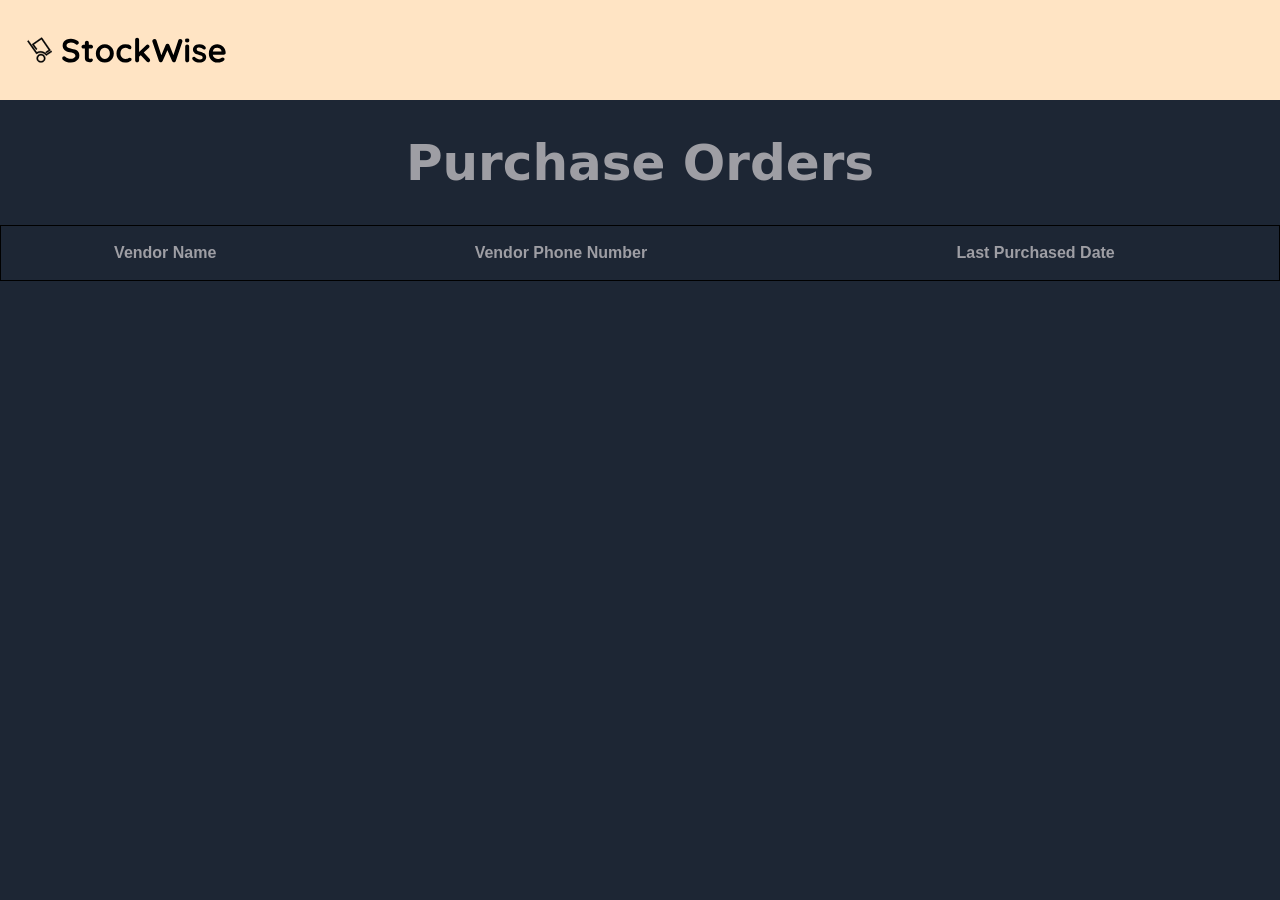
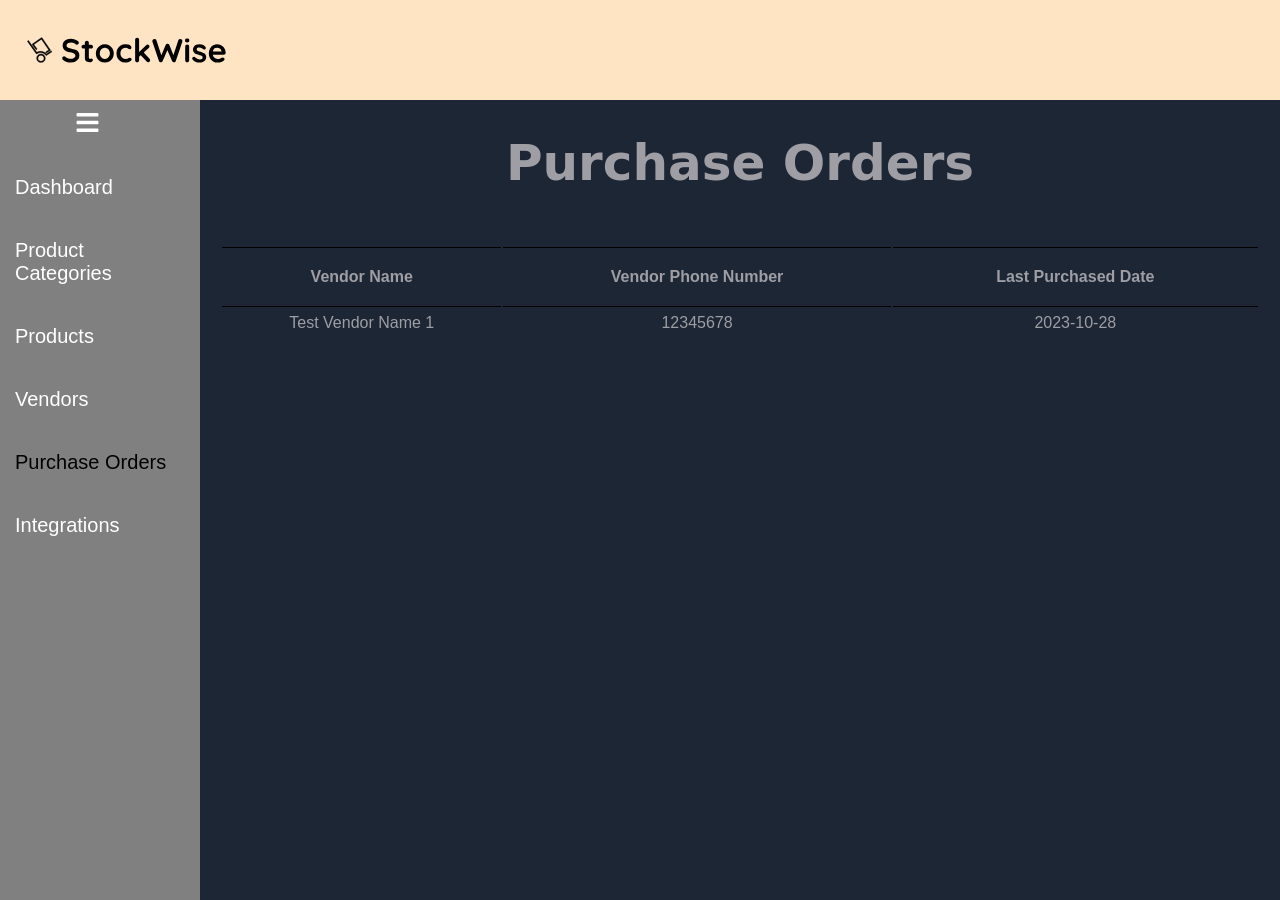
Before and after one commit to pujaKumari15/StockWise, a React (Create React App) app in the folder frontend/stockwise-frontend/: page /purchaseorders in a window 1280 px wide. Before the commit the page ends 800 px from the top, so only its background shows below. Built offline with nearby package versions, Linux system fonts and the light colour scheme; no server answers.

Commit message:
updating purchase orders

```diff
--- /dev/null
+++ b/frontend/stockwise-frontend/src/pages/purchaseorders/Purchaseorders.css
@@ -0,0 +1,21 @@
+.orderList {
+    display: flex;
+    margin: auto;
+}
+
+.orderTable {
+    border: 0px solid blue;
+    align-items: center;
+    padding: 20px;
+    width: 100%;
+}
+
+.orderTable thead th {
+    border: 1px black;
+    border-style: solid none;
+    padding: 20px 40px;
+}
+
+.orderTable tbody tr td {
+    padding: 5px;
+}
--- a/frontend/stockwise-frontend/src/pages/purchaseorders/Purchaseorders.jsx
+++ b/frontend/stockwise-frontend/src/pages/purchaseorders/Purchaseorders.jsx
@@ -1,8 +1,12 @@
 import React, { useEffect, useState } from 'react';
 import axios from 'axios';
+import Sidebar from "../../components/sidebar/Sidebar";
+import './Purchaseorders.css';
 
 function PurchaseOrders() {
-  const [purchaseOrders, setPurchaseOrders] = useState([]);
+  const [purchaseOrders, setPurchaseOrders] = useState([
+  { "id": 123, "mobileNumber": 12345678, "vendorName": "Test Vendor Name 1", "lastPurchaseDate": '2023-10-28'}]);
+
 
   useEffect(() => {
     axios.get('/purchase_orders')
@@ -21,16 +25,30 @@ function PurchaseOrders() {
   }, []);
 
   return (
-    <div>
+  <>
+      <Sidebar/>
       <h1>Purchase Orders</h1>
-      <table>
+      <div className="orderList">
+      <table className="orderTable">
+      <thead>
           <tr>
             <th>Vendor Name</th>
             <th>Vendor Phone Number</th>
             <th>Last Purchased Date</th>
           </tr>
+          </thead>
+        <tbody>
+        {purchaseOrders.map(order => (
+          <tr key={order.id}>
+            <td>{order.vendorName}</td>
+            <td>{order.mobileNumber}</td>
+            <td>{order.lastPurchaseDate}</td>
+          </tr>
+        ))}
+        </tbody>
       </table>
-    </div>
+      </div>
+    </>
   );
 }
 
```
